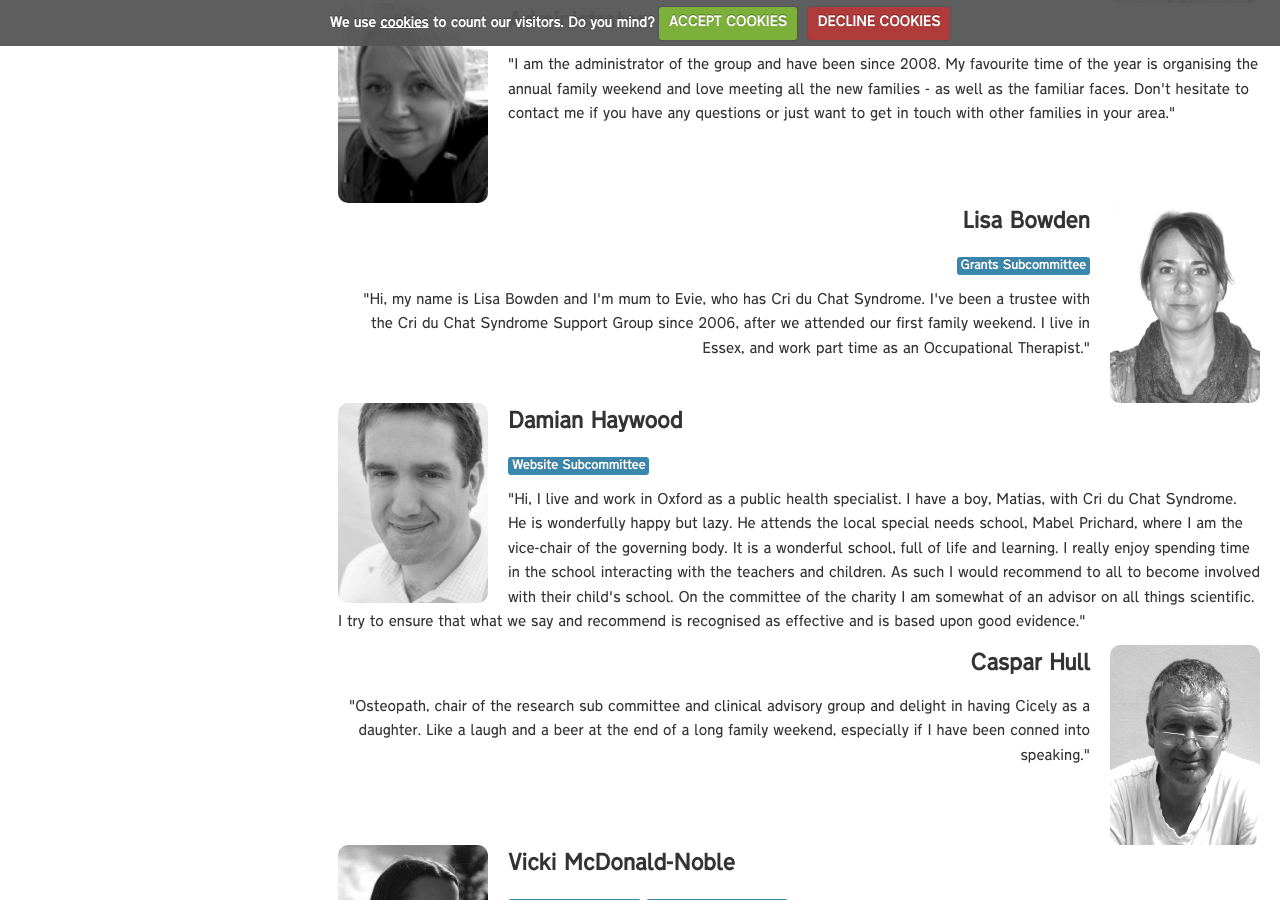
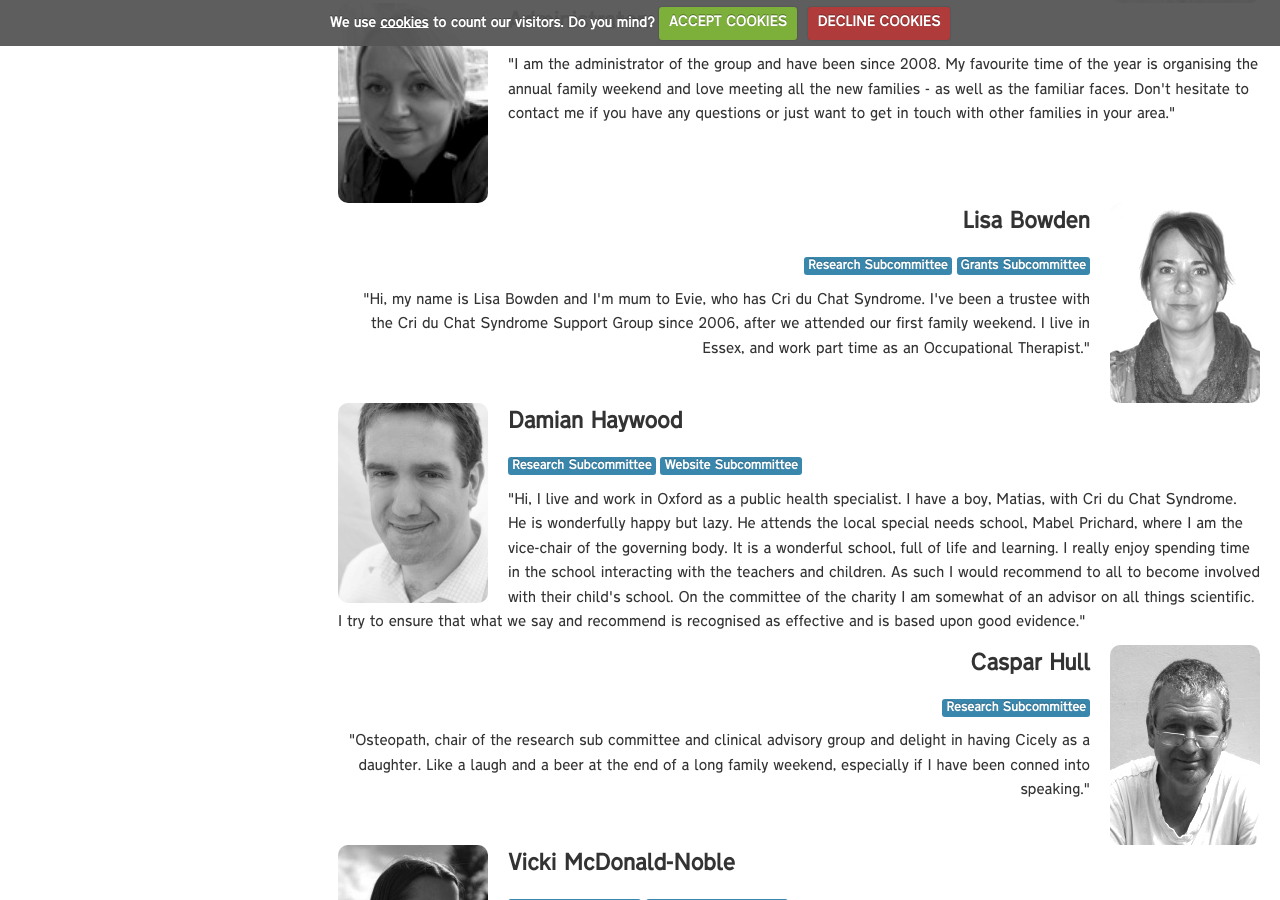
Before and after one commit to lucyjanetetlow/cdcssg.github.io, a Jekyll site: the page built from about/committee.html, in a window 1280 px wide and 900 px high, scrolled down 707 px. Built offline with Jekyll 4.4.1, drawn with Linux system fonts in a browser that asks for light colours.

Commit message:
Add research subcommittee

```diff
--- a/about/committee.html
+++ b/about/committee.html
@@ -55,6 +55,7 @@ keywords:
     <img src="/img/committee/lisa.jpg" alt="Lisa Bowden">
     <h2>Lisa Bowden</h2>
     <p>
+      <span class='label label-info'>Research Subcommittee</span>
       <span class='label label-info'>Grants Subcommittee</span>
     </p>
     <p>
@@ -69,6 +70,7 @@ keywords:
     <img src="/img/committee/damian.jpg" alt="Damian Haywood">
     <h2>Damian Haywood</h2>
     <p>
+      <span class='label label-info'>Research Subcommittee</span>
       <span class='label label-info'>Website Subcommittee</span>
     </p>
     <p>
@@ -88,6 +90,9 @@ keywords:
   <div>
     <img src="/img/committee/caspar.jpg" alt="Caspar Hull">
     <h2>Caspar Hull</h2>
+    <p>
+      <span class='label label-info'>Research Subcommittee</span>
+    </p>
     <p>
       "Osteopath, chair of the research sub committee and clinical advisory group
       and delight in having Cicely as a daughter. Like a laugh and a beer at the
```
